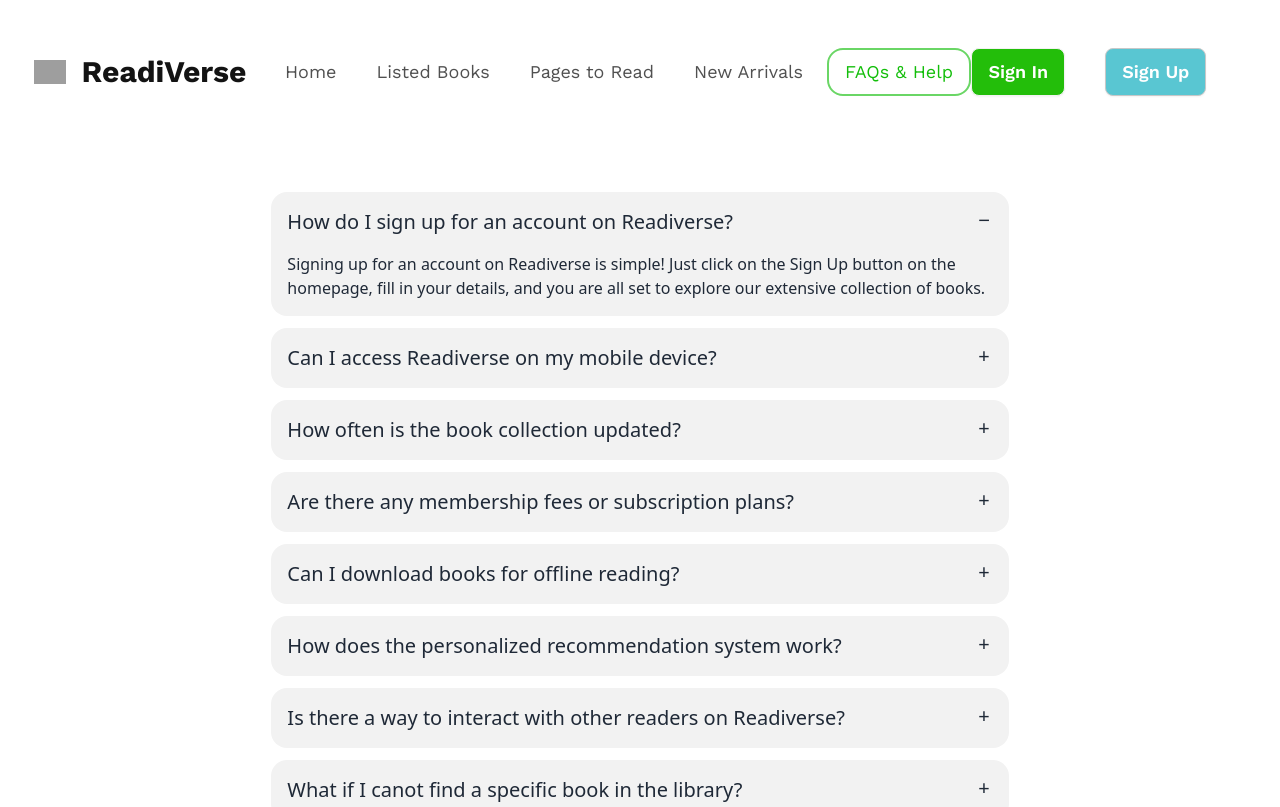
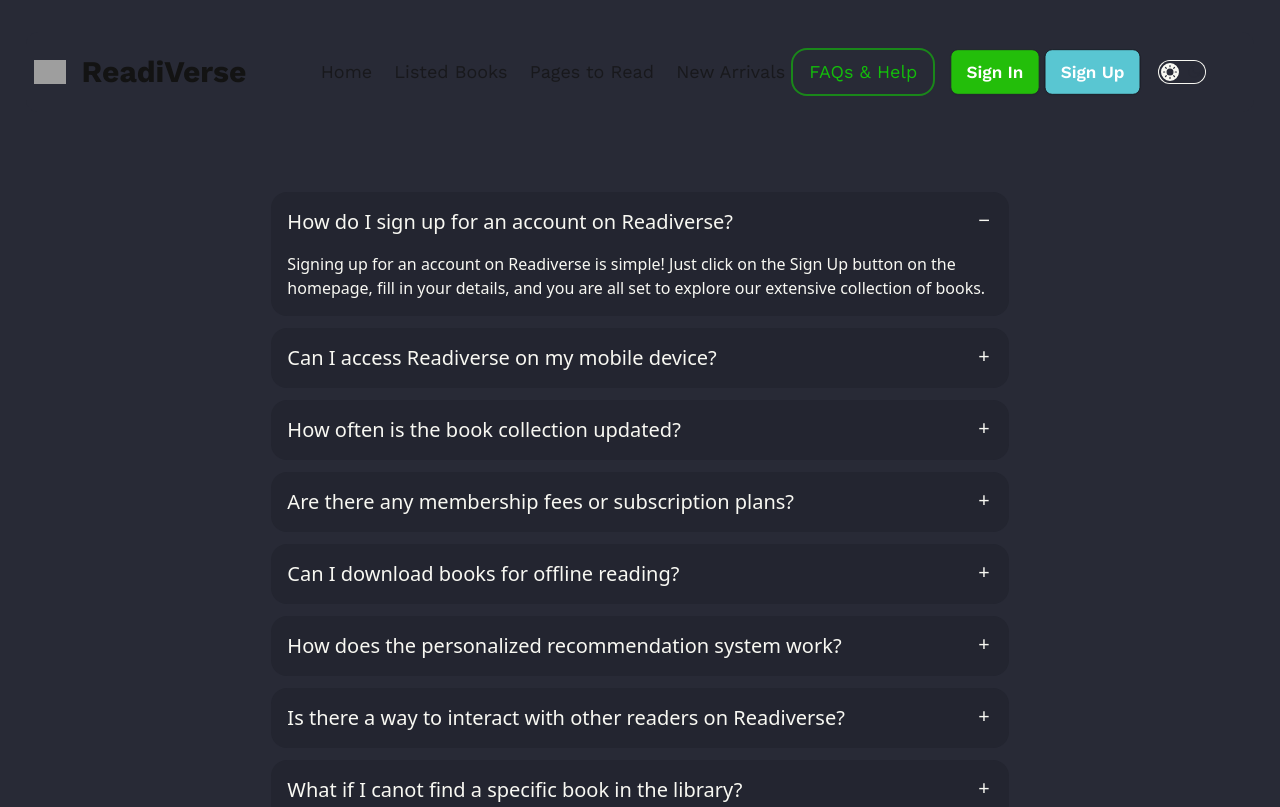
Before and after one commit to gazimaksudur2/book-vibe, a React (Vite) app: page /faq in a window 1280 px wide. Shown: the top 807 px of the page. Built offline with nearby package versions, Linux system fonts and the light colour scheme; grey boxes are pictures that could not be loaded.

Commit message:
navbar properly responsived

```diff
--- a/index.html
+++ b/index.html
@@ -1,5 +1,5 @@
 <!doctype html>
-<html lang="en" data-theme="light">
+<html lang="en" >
   <head>
     <meta charset="UTF-8" />
     <link rel="icon" type="png" href="https://i.ibb.co/wK7JHDJ/book.png" />
--- a/src/components/MainLayout/MainLayout.jsx
+++ b/src/components/MainLayout/MainLayout.jsx
@@ -7,7 +7,7 @@ const MainLayout = () => {
     // console.log(books);
     return (
         <div className='h-screen flex flex-col justify-between'>
-            <div className='mx-[2%] mb-10 mt-8'>
+            <div className='mx-1 md:mx-[2%] mb-5 mt-4 md:mb-10 md:mt-8'>
                 <Navbar />
                 <Outlet/>
             </div>
--- a/src/components/NavBar/Navbar.jsx
+++ b/src/components/NavBar/Navbar.jsx
@@ -1,36 +1,63 @@
+import { useEffect, useState } from "react";
 import { Link, NavLink } from "react-router-dom";
 
 const Navbar = () => {
+    const [theme, setTheme] = useState('fantasy');
+
+    useEffect(() => {
+        const localTheme = localStorage.getItem('theme');
+        document.querySelector('html').setAttribute('data-theme', localTheme);
+    }, [theme]);
+
+    const handleTheme = (e) => {
+        // console.log(e.target.checked);
+        if (!e.target.checked) {
+            setTheme('dracula');
+        } else {
+            setTheme('fantasy');
+        }
+        localStorage.setItem('theme', theme);
+        // console.log(theme);
+    };
     return (
-        <div className="navbar flex font-workSans justify-between bg-base-100 w-full p-2 rounded-xl">
+        <div className="navbar flex font-workSans justify-between bg-base-100 w-full md:p-2 rounded-xl">
             <div className="navbar-start">
                 <div className="dropdown">
                     <div tabIndex={0} role="button" className="btn btn-ghost lg:hidden">
                         <svg xmlns="http://www.w3.org/2000/svg" className="h-5 w-5" fill="none" viewBox="0 0 24 24" stroke="currentColor"><path strokeLinecap="round" strokeLinejoin="round" strokeWidth="2" d="M4 6h16M4 12h8m-8 6h16" /></svg>
                     </div>
                     <ul tabIndex={0} className="menu menu-sm dropdown-content mt-3 z-[1] p-4 shadow bg-base-100 rounded-box w-48 gap-5 text-[#131313bd] text-lg font-normal ">
-                    <NavLink className={({isActive})=>isActive?'text-[#13be0a] -my-2 px-2 py-2 border-2 border-[#13be0aa0] rounded-2xl':''} to={'/'}>Home</NavLink>
-                    <NavLink className={({isActive})=>isActive?'text-[#13be0a] -my-2 px-2 py-2 border-2 border-[#13be0aa0] rounded-2xl':''} to={'/listedbooks'}>Listed Books</NavLink>
-                    <NavLink className={({isActive})=>isActive?'text-[#13be0a] -my-2 px-2 py-2 border-2 border-[#13be0aa0] rounded-2xl':''} to={'/toread'}>Pages to Read</NavLink>
-                    <NavLink className={({isActive})=>isActive?'text-[#13be0a] -my-2 px-2 py-2 border-2 border-[#13be0aa0] rounded-2xl':''} to={'/newarrival'}>New Arrivals</NavLink>
-                    <NavLink className={({isActive})=>isActive?'text-[#13be0a] -my-2 px-2 py-2 border-2 border-[#13be0aa0] rounded-2xl':''} to={'/faq'}>FAQs & Help</NavLink>
+                        <NavLink className={({ isActive }) => isActive ? 'text-[#13be0a] -my-2 px-2 py-2 border-2 border-[#13be0aa0] rounded-2xl' : ''} to={'/'}>Home</NavLink>
+                        <NavLink className={({ isActive }) => isActive ? 'text-[#13be0a] -my-2 px-2 py-2 border-2 border-[#13be0aa0] rounded-2xl' : ''} to={'/listedbooks'}>Listed Books</NavLink>
+                        <NavLink className={({ isActive }) => isActive ? 'text-[#13be0a] -my-2 px-2 py-2 border-2 border-[#13be0aa0] rounded-2xl' : ''} to={'/toread'}>Pages to Read</NavLink>
+                        <NavLink className={({ isActive }) => isActive ? 'text-[#13be0a] -my-2 px-2 py-2 border-2 border-[#13be0aa0] rounded-2xl' : ''} to={'/newarrival'}>New Arrivals</NavLink>
+                        <NavLink className={({ isActive }) => isActive ? 'text-[#13be0a] -my-2 px-2 py-2 border-2 border-[#13be0aa0] rounded-2xl' : ''} to={'/faq'}>FAQs & Help</NavLink>
+                        <button className="btn px-4 py-2 bg-[#23BE0A] hover:bg-[#23BE0Aac] text-white text-lg font-semibold">Sign In</button>
+                        <button className="btn px-4 py-2 btn-active bg-[#59C6D2] hover:bg-[#59C6D2ac] text-white text-lg font-semibold">Sign Up</button>
                     </ul>
                 </div>
                 <img src="https://i.ibb.co/wK7JHDJ/book.png" className="w-8" alt="app-icon" />
                 <Link to={'/'} className="ml-4 text-3xl text-[#131313] font-bold">ReadiVerse</Link>
             </div>
-            <div className="navbar-center hidden lg:flex">
-                <ul className="menu menu-horizontal px-1 text-[#131313bd] text-lg font-normal justify-center items-center gap-10">
-                    <NavLink className={({isActive})=>isActive?'text-[#13be0a] -mx-4 px-4 py-2 border-2 border-[#13be0aa0] rounded-2xl':''} to={'/'}>Home</NavLink>
-                    <NavLink className={({isActive})=>isActive?'text-[#13be0a] -mx-4 px-4 py-2 border-2 border-[#13be0aa0] rounded-2xl':''} to={'/listedbooks'}>Listed Books</NavLink>
-                    <NavLink className={({isActive})=>isActive?'text-[#13be0a] -mx-4 px-4 py-2 border-2 border-[#13be0aa0] rounded-2xl':''} to={'/toread'}>Pages to Read</NavLink>
-                    <NavLink className={({isActive})=>isActive?'text-[#13be0a] -mx-4 px-4 py-2 border-2 border-[#13be0aa0] rounded-2xl':''} to={'/newarrival'}>New Arrivals</NavLink>
-                    <NavLink className={({isActive})=>isActive?'text-[#13be0a] -mx-4 px-4 py-2 border-2 border-[#13be0aa0] rounded-2xl':''} to={'/faq'}>FAQs & Help</NavLink>
+            <div className="navbar-center w-[50%] hidden lg:flex">
+                <ul className="menu menu-horizontal px-1 text-[#131313bd] text-lg font-normal justify-between items-center w-full flex-1">
+                    <NavLink className={({ isActive }) => isActive ? 'text-[#13be0a] -mx-4 px-4 py-2 border-2 border-[#13be0aa0] rounded-2xl' : ''} to={'/'}>Home</NavLink>
+                    <NavLink className={({ isActive }) => isActive ? 'text-[#13be0a] -mx-4 px-4 py-2 border-2 border-[#13be0aa0] rounded-2xl' : ''} to={'/listedbooks'}>Listed Books</NavLink>
+                    <NavLink className={({ isActive }) => isActive ? 'text-[#13be0a] -mx-4 px-4 py-2 border-2 border-[#13be0aa0] rounded-2xl' : ''} to={'/toread'}>Pages to Read</NavLink>
+                    <NavLink className={({ isActive }) => isActive ? 'text-[#13be0a] -mx-4 px-4 py-2 border-2 border-[#13be0aa0] rounded-2xl' : ''} to={'/newarrival'}>New Arrivals</NavLink>
+                    <NavLink className={({ isActive }) => isActive ? 'text-[#13be0a] -mx-4 px-4 py-2 border-2 border-[#13be0aa0] rounded-2xl' : ''} to={'/faq'}>FAQs & Help</NavLink>
                 </ul>
             </div>
             <div className="navbar-end flex justify-end gap-10 mr-10">
-                <button className="btn px-4 py-2 bg-[#23BE0A] hover:bg-[#23BE0Aac] text-white text-lg font-semibold">Sign In</button>
-                <button className="btn px-4 py-2 btn-active bg-[#59C6D2] hover:bg-[#59C6D2ac] text-white text-lg font-semibold">Sign Up</button>
+                <div className="hidden  md:flex w-[60%] justify-evenly">
+                    <button className="btn px-4 py-2 bg-[#23BE0A] hover:bg-[#23BE0Aac] text-white text-lg font-semibold">Sign In</button>
+                    <button className="btn px-4 py-2 btn-active bg-[#59C6D2] hover:bg-[#59C6D2ac] text-white text-lg font-semibold">Sign Up</button>
+                </div>
+                <label className="cursor-pointer grid place-items-center">
+                    <input onChange={handleTheme} type="checkbox" className="toggle theme-controller bg-base-content row-start-1 col-start-1 col-span-2" />
+                    <svg className="col-start-1 row-start-1 stroke-base-100 fill-base-100" xmlns="http://www.w3.org/2000/svg" width="14" height="14" viewBox="0 0 24 24" fill="none" stroke="currentColor" strokeWidth="2" strokeLinecap="round" strokeLinejoin="round"><circle cx="12" cy="12" r="5" /><path d="M12 1v2M12 21v2M4.2 4.2l1.4 1.4M18.4 18.4l1.4 1.4M1 12h2M21 12h2M4.2 19.8l1.4-1.4M18.4 5.6l1.4-1.4" /></svg>
+                    <svg className="col-start-2 row-start-1 stroke-base-100 fill-base-100" xmlns="http://www.w3.org/2000/svg" width="14" height="14" viewBox="0 0 24 24" fill="none" stroke="currentColor" strokeWidth="2" strokeLinecap="round" strokeLinejoin="round"><path d="M21 12.79A9 9 0 1 1 11.21 3 7 7 0 0 0 21 12.79z"></path></svg>
+                </label>
             </div>
         </div>
     );
--- a/tailwind.config.js
+++ b/tailwind.config.js
@@ -7,5 +7,8 @@ export default {
   theme: {
     extend: {},
   },
+  daisyui: {
+    themes: ["dracula", "fantasy"],
+  },
   plugins: [require("daisyui")],
 }
```
